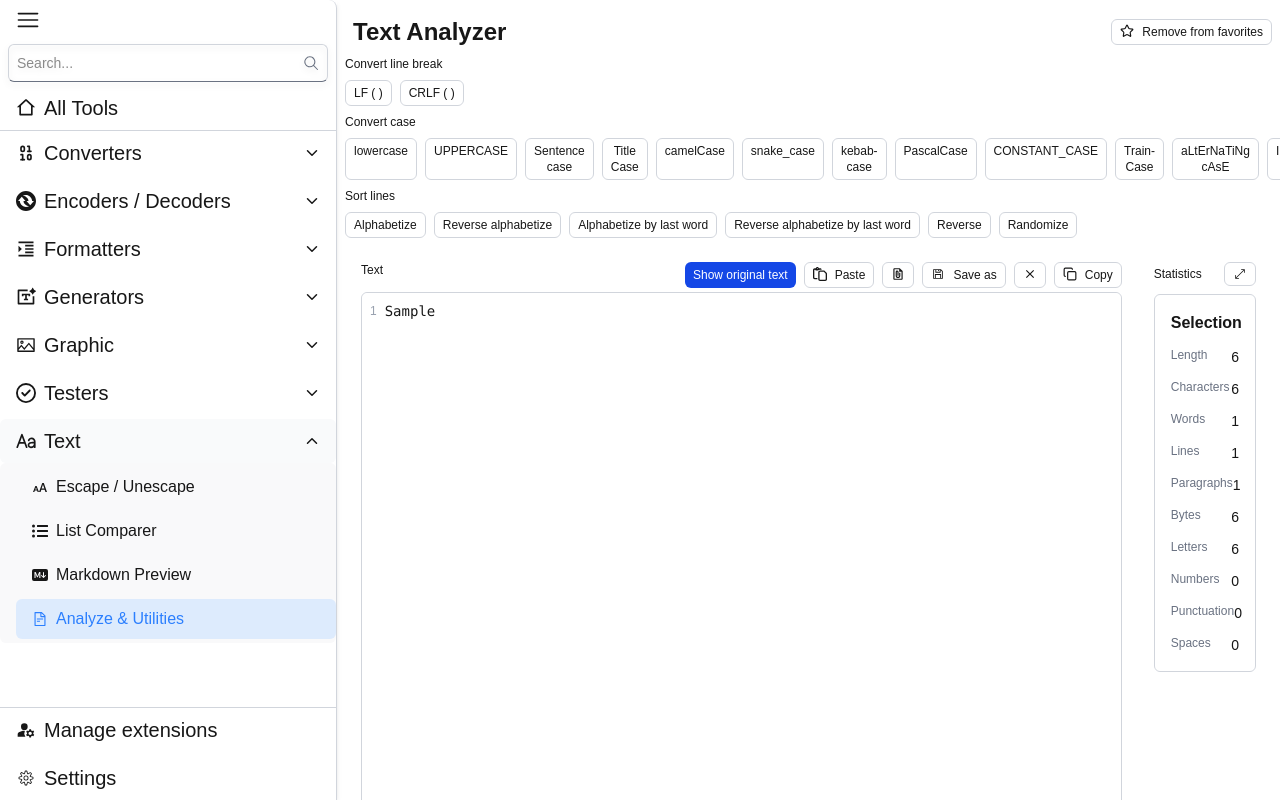
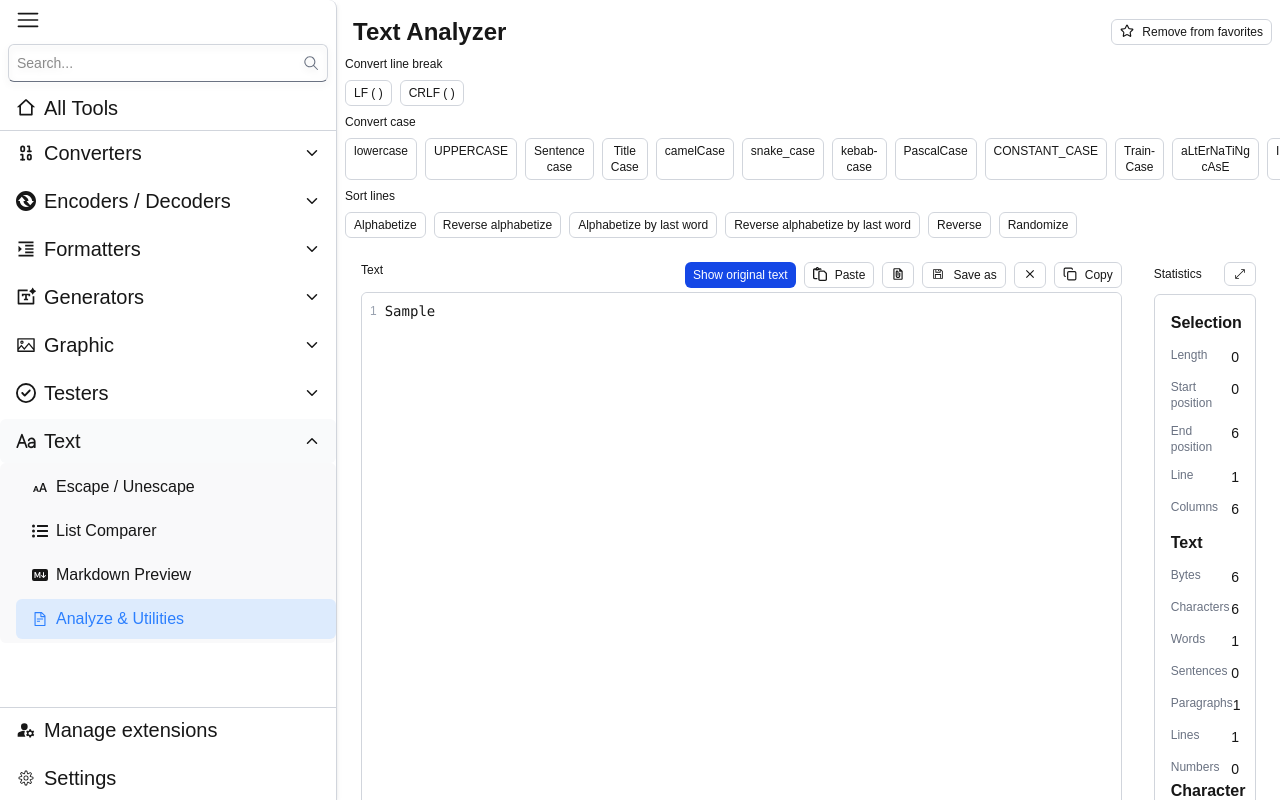
Before and after one commit to Kanghocit/Devtoys, a Next.js app: page /text-analyzer in a window 1280 px wide. Both pictures are taken after typing "Sample" into the empty fields and a click on the button "Add to favorites". Built offline with nearby package versions, Linux system fonts and the light colour scheme.

Commit message:
feat(ui): update table statics in text-analyzer

```diff
--- a/src/app/text-analyzer/Statistics.tsx
+++ b/src/app/text-analyzer/Statistics.tsx
@@ -1,4 +1,7 @@
+"use client";
+
 import Button from "@/components/button";
+
 import { IoIosResize } from "react-icons/io";
 
 interface StatisticsProps {
@@ -8,6 +11,8 @@ interface StatisticsProps {
 const Statistics = ({ text }: StatisticsProps) => {
   // Calculate statistics
   const characters = text.length;
+  const start = text.match(/^(\s*)/)?.[0]?.length || 0;
+  const end = start + characters;
   const words = text.trim() ? text.trim().split(/\s+/).length : 0;
   const lines = text.trim() ? text.trim().split("\n").length : 0;
   const paragraphs = text.trim() ? text.trim().split(/\n\s*\n/).length : 0;
@@ -16,19 +21,25 @@ const Statistics = ({ text }: StatisticsProps) => {
   const bytes = new Blob([text]).size;
 
   // Count specific characters
-  const letters = (text.match(/[a-zA-Z]/g) || []).length;
   const numbers = (text.match(/[0-9]/g) || []).length;
-  const punctuation = (text.match(/[.,\/#!$%\^&\*;:{}=\-_`~()]/g) || []).length;
-  const spaces = (text.match(/\s/g) || []).length;
+  const sentences = (text.match(/\./g) || []).length;
 
-  // // Calculate reading time (average reading speed: 200 words per minute)
-  // const readingTimeMinutes = Math.ceil(words / 200);
-
-  // // Calculate speaking time (average speaking speed: 130 words per minute)
-  // const speakingTimeMinutes = Math.ceil(words / 130);
+  // Count character frequency
+  const handleCharacterFrequency = () => {
+    const arr = text.split("");
+    const letterMap = new Map<string, number>();
+    arr.forEach((str) =>
+      str.split("").forEach((char) => {
+        if (/[a-zA-Z]/.test(char)) {
+          letterMap.set(char, (letterMap.get(char) || 0) + 1);
+        }
+      })
+    );
+    return Array.from(letterMap.entries()).sort();
+  };
 
   return (
-    <div className="flex flex-col gap-2 px-4">
+    <div className="flex flex-col gap-2 px-4 overflow-y-auto">
       <div className="flex items-center justify-between">
         <p className="text-xs">Statistics</p>
         <Button icon={<IoIosResize />} />
@@ -37,9 +48,33 @@ const Statistics = ({ text }: StatisticsProps) => {
       <div className="border-1 border-gray-300 rounded-md p-4">
         <div className="flex flex-col gap-3">
           <h1 className="text-md font-bold">Selection</h1>
+
           <div className="flex justify-between">
             <p className="text-xs text-gray-500">Length</p>
-            <p className="text-sm font-medium">{characters}</p>
+            <p className="text-sm font-medium">0</p>
+          </div>
+          <div className="flex justify-between">
+            <p className="text-xs text-gray-500">Start position</p>
+            <p className="text-sm font-medium">{start}</p>
+          </div>
+          <div className="flex justify-between">
+            <p className="text-xs text-gray-500">End position</p>
+            <p className="text-sm font-medium">{end}</p>
+          </div>
+          <div className="flex justify-between">
+            <p className="text-xs text-gray-500">Line</p>
+            <p className="text-sm font-medium">{lines}</p>
+          </div>
+          <div className="flex justify-between">
+            <p className="text-xs text-gray-500">Columns</p>
+            <p className="text-sm font-medium">{end}</p>
+          </div>
+
+          <h1 className="text-md font-bold">Text</h1>
+
+          <div className="flex justify-between">
+            <p className="text-xs text-gray-500">Bytes</p>
+            <p className="text-sm font-medium">{bytes}</p>
           </div>
           <div className="flex justify-between">
             <p className="text-xs text-gray-500">Characters</p>
@@ -50,42 +85,36 @@ const Statistics = ({ text }: StatisticsProps) => {
             <p className="text-sm font-medium">{words}</p>
           </div>
           <div className="flex justify-between">
-            <p className="text-xs text-gray-500">Lines</p>
-            <p className="text-sm font-medium">{lines}</p>
+            <p className="text-xs text-gray-500">Sentences</p>
+            <p className="text-sm font-medium">{sentences}</p>
           </div>
           <div className="flex justify-between">
             <p className="text-xs text-gray-500">Paragraphs</p>
             <p className="text-sm font-medium">{paragraphs}</p>
           </div>
           <div className="flex justify-between">
-            <p className="text-xs text-gray-500">Bytes</p>
-            <p className="text-sm font-medium">{bytes}</p>
-          </div>
-          <div className="flex justify-between">
-            <p className="text-xs text-gray-500">Letters</p>
-            <p className="text-sm font-medium">{letters}</p>
+            <p className="text-xs text-gray-500">Lines</p>
+            <p className="text-sm font-medium">{lines}</p>
           </div>
           <div className="flex justify-between">
             <p className="text-xs text-gray-500">Numbers</p>
             <p className="text-sm font-medium">{numbers}</p>
           </div>
-          <div className="flex justify-between">
-            <p className="text-xs text-gray-500">Punctuation</p>
-            <p className="text-sm font-medium">{punctuation}</p>
-          </div>
-          <div className="flex justify-between">
-            <p className="text-xs text-gray-500">Spaces</p>
-            <p className="text-sm font-medium">{spaces}</p>
-          </div>
-          {/* <div className="flex justify-between">
-            <p className="text-xs text-gray-500">Reading time</p>
-            <p className="text-sm font-medium">{readingTimeMinutes} min</p>
-          </div>
-          <div className="flex justify-between">
-            <p className="text-xs text-gray-500">Speaking time</p>
-            <p className="text-sm font-medium">{speakingTimeMinutes} min</p>
-          </div> */}
         </div>
+
+        {text && (
+          <>
+            <h1 className="text-md font-bold">Character frequency</h1>
+            <div className="mt-2">
+              {handleCharacterFrequency().map(([char, count]) => (
+                <div className="flex justify-between" key={char}>
+                  <p className="text-xs text-gray-500">{char}</p>
+                  <p className="text-sm font-medium">{count}</p>
+                </div>
+              ))}
+            </div>
+          </>
+        )}
       </div>
     </div>
   );
```
